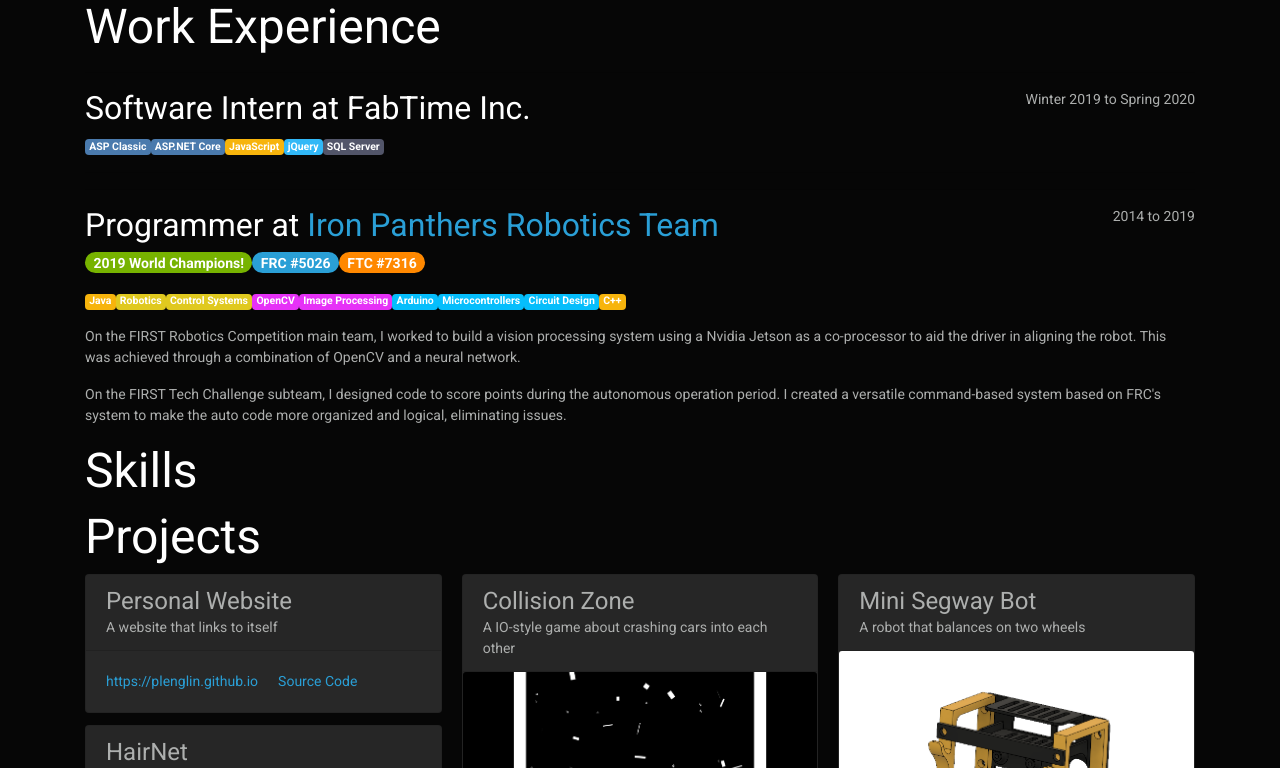
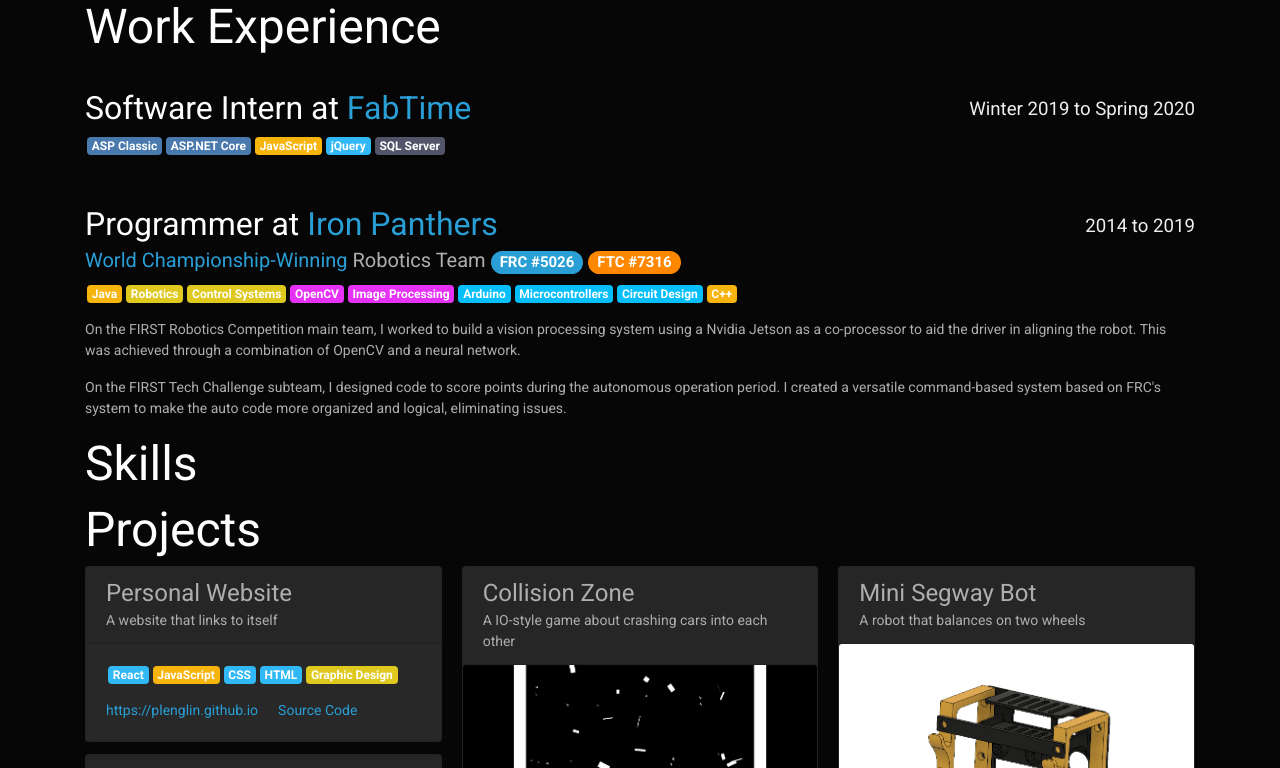
Before and after one commit to ifd3f/astrid.tech-old, a React (Create React App) app: page / in a window 1280 px wide. Shown: the part 752-1520 px from the top of the page. Built offline with nearby package versions, Linux system fonts and the light colour scheme; what react-in-viewport would draw is missing.

Commit message:
More finagling with the experience header

```diff
--- a/package.json
+++ b/package.json
@@ -45,7 +45,8 @@
     "react-router-dom": "^5.1.2",
     "react-slick": "^0.25.2",
     "react-waypoint": "^9.0.2",
-    "reactstrap": "^8.4.1"
+    "reactstrap": "^8.4.1",
+    "sass": "^1.26.3"
   },
   "devDependencies": {
     "@testing-library/jest-dom": "^4.2.4",
@@ -54,6 +55,7 @@
     "@types/react-router-dom": "^5.1.3",
     "@types/reactstrap": "^8.4.2",
     "babel-eslint": "^10.1.0",
+    "dart-sass-loader": "^1.0.0",
     "eslint": "^6.8.0",
     "eslint-config-airbnb": "^18.1.0",
     "eslint-config-prettier": "^6.10.1",
--- a/src/db/experience.js
+++ b/src/db/experience.js
@@ -5,7 +5,7 @@
       title: "Programmer",
       preposition: "at",
     },
-    company: "Iron Panthers Robotics Team",
+    company: "Iron Panthers",
     website: "https://ironpanthers.com",
     time: [new Date(2014, 8), new Date(2019, 5)],
     timeDisplay: "2014 to 2019",
@@ -17,7 +17,8 @@
       title: "Software Intern",
       preposition: "at",
     },
-    company: "FabTime Inc.",
+    company: "FabTime",
+    website: "https://fabtime.com",
     time: [new Date(2019, 11), new Date(2020, 6)],
     timeDisplay: "Winter 2019 to Spring 2020",
     skills: ["asp-classic", "asp-net-core", "js", "jquery", "sql-server"],
--- a/src/homepage/Experience.jsx
+++ b/src/homepage/Experience.jsx
@@ -1,8 +1,8 @@
 import React from "react";
-import { Badge, Col, Button, CardLink, Container, Media } from "reactstrap";
-import { imgFabTime } from "../assets";
-import style from "./experience.module.css";
-import { experiences, resolveSkills } from "../db";
+import { Badge, Container } from "reactstrap";
+import { experiences } from "../db";
+import { SkillsList } from "../util";
+import style from "./experience.module.scss";
 
 function ArticleHeader({ experience, children }) {
   const {
@@ -14,35 +14,17 @@
   } = experience;
   return (
     <header>
+      <div className={style.mainHeader}>
         <h4 className={style.positionTitle}>
           {title} {preposition} <a href={website}>{company}</a>
         </h4>
         <div className={style.durationTitleWrapper}>
           <p className={style.durationTitle}>{timeDisplay}</p>
         </div>
-      {children ? <p className={style.tagline}>{children}</p> : ""}
+      </div>
+      {children ? <div className={style.tagline}>{children}</div> : ""}
       <SkillsList skills={skills} />
     </header>
-  );
-}
-
-function SkillsList({ skills }) {
-  return (
-    <div>
-      <p>
-        {resolveSkills(skills)
-          .filter((skill) => skill.shown)
-          .map(({ skill }) => {
-            const { name, category } = skill;
-            console.log(category.color);
-            return (
-              <Badge key={skill.id} style={{ backgroundColor: category.color }}>
-                {name}
-              </Badge>
-            );
-          })}
-      </p>
-    </div>
   );
 }
 
@@ -50,20 +32,21 @@
   return (
     <article>
       <ArticleHeader experience={experiences.get("iron-panthers")}>
-        <Badge
-          pill={true}
-          color="success"
-          href="https://www.thebluealliance.com/event/2019cmptx"
-        >
-          2019 World Champions!
-        </Badge>
+        <div style={{ display: "inline" }}>
+          <p style={{ display: "inline-block", marginRight: 5 }}>
+            <a href="https://www.thebluealliance.com/event/2019cmptx">
+              World Championship-Winning
+            </a>{" "}
+            Robotics Team
+          </p>
+          <div style={{ display: "inline-block" }}>
             <Badge
               pill={true}
               color="primary"
               href="https://www.thebluealliance.com/team/5026"
             >
               FRC #5026
-        </Badge>
+            </Badge>{" "}
             <Badge
               pill={true}
               color="warning"
@@ -71,6 +54,8 @@
             >
               FTC #7316
             </Badge>
+          </div>
+        </div>
       </ArticleHeader>
       <p>
         On the FIRST Robotics Competition main team, I worked to build a vision
--- a/src/homepage/Projects.jsx
+++ b/src/homepage/Projects.jsx
@@ -11,9 +11,10 @@
   CardColumns,
 } from "reactstrap";
 import { projects } from "../db";
+import { SkillsList } from "../util";
 
 function ProjectCard({ project }) {
-  const { img, title, desc, url, source } = project;
+  const { img, title, desc, url, skills, source } = project;
   return (
     <Card>
       <CardHeader>
@@ -22,6 +23,7 @@
       </CardHeader>
       {img ? <CardImg src={img} /> : ""}
       <CardBody>
+        <SkillsList skills={skills} />
         {url ? <CardLink href={url}>{url}</CardLink> : ""}
         {source ? <CardLink href={source}>Source Code</CardLink> : ""}
       </CardBody>
--- a/src/homepage/experience.module.css
+++ /dev/null
@@ -1,15 +0,0 @@
-.positionTitle {
-  display: inline-block;
-}
-
-.durationTitleWrapper {
-  float: right;
-}
-.durationTitle {
-  display: inline-block;
-}
-
-.tagline {
-  font-size: 14pt;
-  line-height: 0pt;
-}
--- /dev/null
+++ b/src/homepage/experience.module.scss
@@ -0,0 +1,39 @@
+.positionTitle {
+  display: inline-block;
+}
+
+.durationTitleWrapper {
+  float: right;
+}
+
+.durationTitle {
+  display: inline-block;
+  font-size: 14pt;
+  padding-top: 5pt;
+  color: #efefef;
+}
+
+.tagline {
+  font-size: 15pt;
+  line-height: 0pt;
+  margin-bottom: 7px;
+}
+
+.mainHeader {
+  display: inline;
+}
+
+@media only screen and (max-width: 768px) {
+  .durationTitleWrapper {
+    float: none;
+  }
+  .durationTitle {
+    font-size: 12pt;
+  }
+}
+
+@media only screen and (max-width: 880px) {
+  .mainHeader {
+    display: block;
+  }
+}
--- /dev/null
+++ b/src/util/index.jsx
@@ -0,0 +1,35 @@
+import React from "react";
+import { Badge } from "reactstrap";
+
+import { resolveSkills } from "../db";
+
+import style from "./util.module.css";
+
+function SkillsList({ skills }) {
+  return (
+    <div>
+      <p className={style.skillsList}>
+        {resolveSkills(skills)
+          .filter((skill) => skill.shown)
+          .map(({ skill }) => {
+            const { name, category } = skill;
+            console.log(category.color);
+            return (
+              <Badge
+                key={skill.id}
+                style={{
+                  backgroundColor: category.color,
+                  marginRight: 2,
+                  marginLeft: 2,
+                }}
+              >
+                {name}
+              </Badge>
+            );
+          })}
+      </p>
+    </div>
+  );
+}
+
+export { SkillsList };
--- /dev/null
+++ b/src/util/util.module.css
@@ -0,0 +1,4 @@
+.skillsList {
+  font-size: 12pt;
+  line-height: 20px;
+}
```
Also changed, not shown: 1 other file (tests, documents, lock files or other folders). Lines whose indentation alone changed are shown as unchanged.
